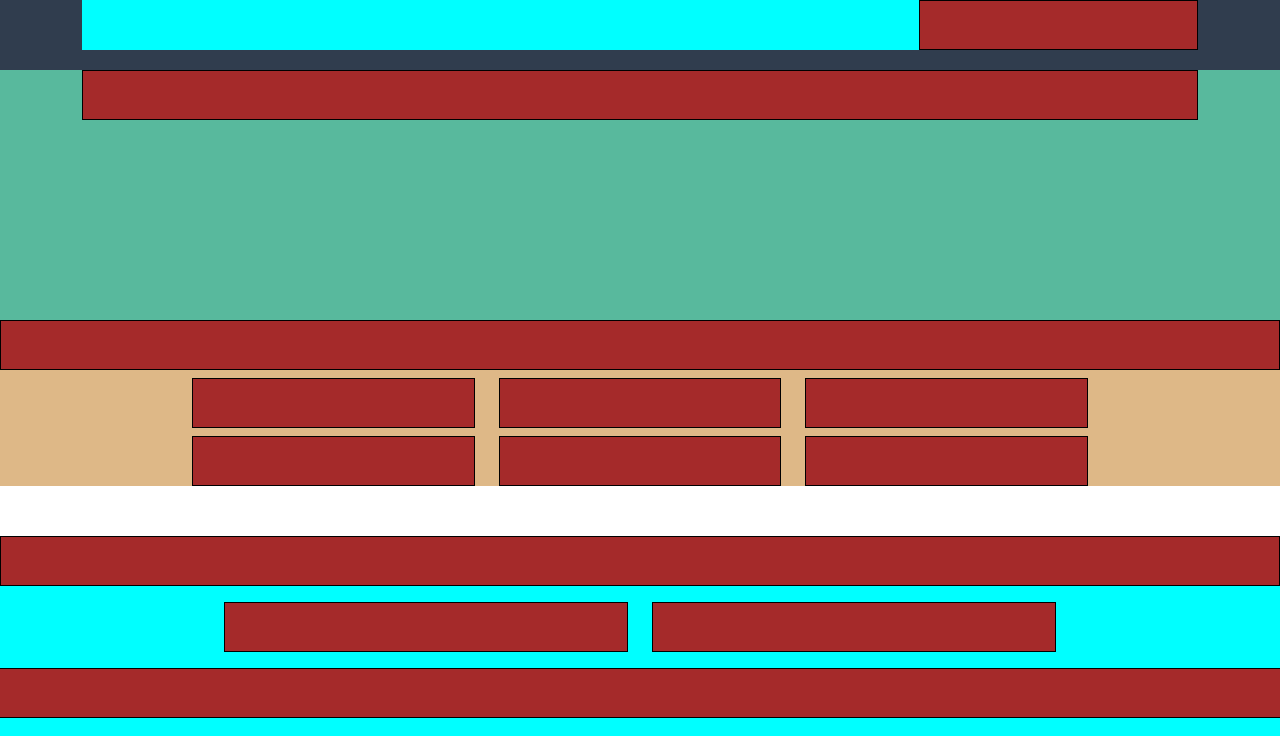
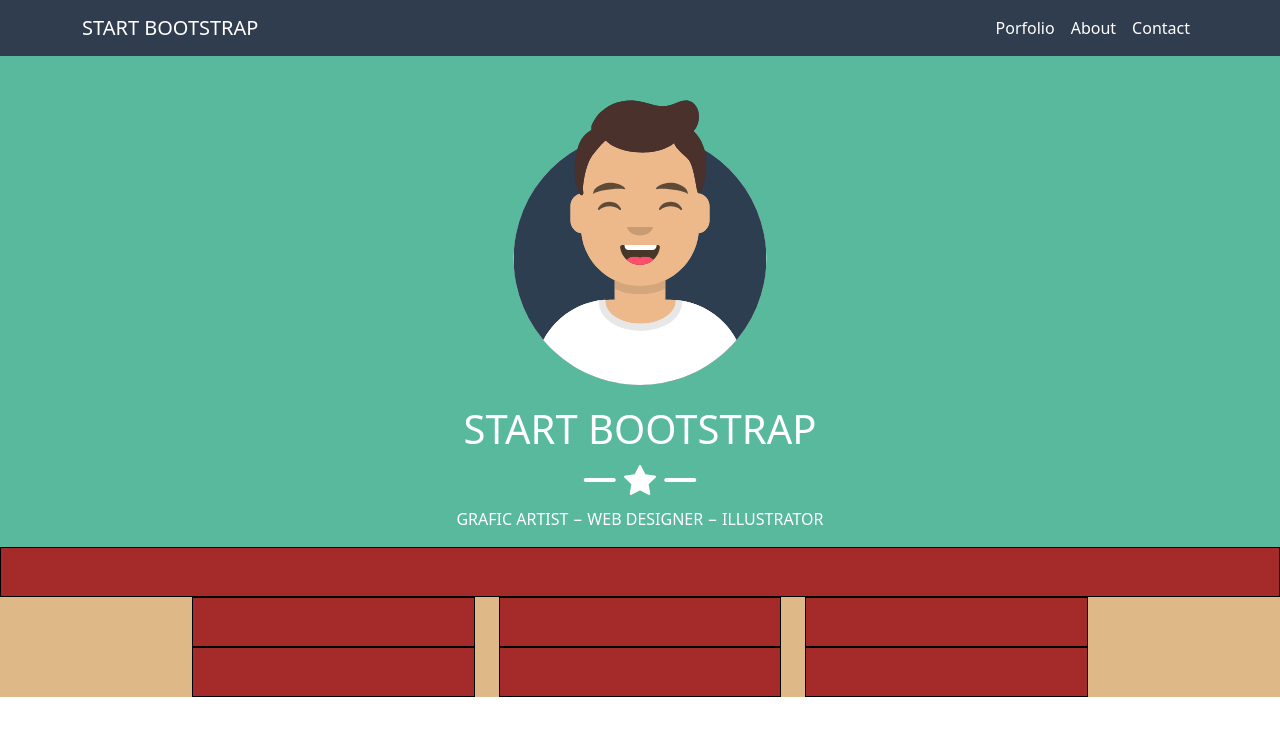
Before and after one commit to iormat/html-css-bootstrap-freelancer, a plain HTML site: page index.html in a window 1280 px wide. Shown: the top 747 px of the page. Drawn offline with nearby package versions, Linux system fonts and the light colour scheme.

Commit message:
header update

```diff
--- a/css/mediaquery.css
+++ b/css/mediaquery.css
@@ -3,10 +3,23 @@
     .ps_container {
         max-width: 90%;
     }
+
+    #banner img {
+        width: 50%;
+    }
+
+
 }
 
 @media screen and (min-width: 992px) {
     .ps_container {
         max-width: 70%;
     }
+
+    #banner img {
+        width: 30%;
+    }
+
+
+
 }
--- a/css/style.css
+++ b/css/style.css
@@ -1,6 +1,12 @@
+/* GENERAL RULES */
 body {
     overflow-x: hidden;
 }
+
+h1, p {
+    text-transform: uppercase;
+}
+
 
 /* debug */
 .prova {
@@ -17,15 +23,39 @@ body {
 /* HEADER RULES */
 nav {
     background-color: #303D4E;
-    height: 70px;
     width: 100%;
+    color: #fff;
 }
 
+.navbar {
+    position: fixed;
+    top: 0;
+    left: 0;
+}
+
+.nav-item a {
+    text-transform: capitalize;
+}
+
+.navbar-collapse {
+    flex-grow: 0;
+    background-color: #303D4E;
+}
     /* banner */
 #banner {
+    padding-top: 90px;
     background-color: #58B99D;
-    /* debug */
-    height: 250px;
+    color: #fff;
+    text-align: center;
+}
+
+#banner img {
+    width: 100%;
+    margin-bottom: 20px;
+}
+
+p {
+    font-size: 1rem;
 }
 
 /* MAIN */
--- a/index.html
+++ b/index.html
@@ -5,6 +5,7 @@
     <meta http-equiv="X-UA-Compatible" content="IE=edge">
     <meta name="viewport" content="width=device-width, initial-scale=1.0">
     <link href="https://cdn.jsdelivr.net/npm/bootstrap@5.1.3/dist/css/bootstrap.min.css" rel="stylesheet" integrity="sha384-1BmE4kWBq78iYhFldvKuhfTAU6auU8tT94WrHftjDbrCEXSU1oBoqyl2QvZ6jIW3" crossorigin="anonymous">
+    <link rel="stylesheet" href="https://cdn.jsdelivr.net/npm/bootstrap-icons@1.5.0/font/bootstrap-icons.css">
     <link rel="stylesheet" href="css/style.css">
     <link rel="stylesheet" href="css/mediaquery.css">
     <title> Bootstrap-Freelancer </title>
@@ -13,26 +14,54 @@
     <!-- intestazione -->
     <header>
         <!-- navigazione -->
-        <nav>
-            <div class="container-lg">
-                <div class="row justify-content-between g-0">
-                    <div class="col">
-                        <div class="prova"></div>
-                    </div>
-                    <div class="col-1 col-md-2 col-lg-3">
-                        <div class="prova2"></div>
-                    </div>
-                </div>
+        <nav class="navbar navbar-expand-sm navbar-dark">
+            <div class="container justify-content-between">
+              <a class="navbar-brand" href="#"> START BOOTSTRAP </a>
+
+              <button class="navbar-toggler" type="button" data-bs-toggle="collapse" data-bs-target="#navbarSupportedContent" aria-controls="navbarSupportedContent" aria-expanded="false" aria-label="Toggle navigation">
+                <span class="navbar-toggler-icon"></span>
+              </button>
+
+              <div class="collapse navbar-collapse" id="navbarSupportedContent">
+                <ul class="navbar-nav me-auto mb-2 mb-lg-0">
+                  <li class="nav-item">
+                    <a class="nav-link active" aria-current="page" href="#portfolio"> porfolio </a>
+                  </li>
+
+                  <li class="nav-item">
+                    <a class="nav-link active" href="#about"> about </a>
+                  </li>
+
+                  <li class="nav-item">
+                    <a class="nav-link active" href="#contact"> contact </a>
+                  </li>
+                </ul>
             </div>
         </nav>
         <!-- banner -->
         <section id="banner">
                 <div class="container-sm">
                     <div class="row justify-content-center">
-                        <div class="container">
-                            <div class="col-12">
-                                <div class="prova2"></div>
-                            </div>
+                        <div class="col-10">
+                            <img src="img/avatar.svg" alt="">
+                        </div>
+                    </div>
+                    <!-- parte testo banner -->
+                    <div class="col-12">
+                        <h1> start bootstrap </h1>
+                    </div>
+
+                    <div class="row justify-content-center">
+                        <div class="col-12">
+                            <h2>
+                                <i class="bi bi-dash-lg"></i>
+                                <i class="bi bi-star-fill"></i>
+                                <i class="bi bi-dash-lg"></i>
+                            </h2>
+                        </div>
+
+                        <div class="col-12">
+                            <p> grafic artist &minus; web designer &minus; illustrator </p>
                         </div>
                     </div>
                 </div>
@@ -48,28 +77,28 @@
                 </div>
             </div>
             <div class="ps_container">
-                <div class="row">
-                    <div class="col-12 col-md-6 col-xl-4 gy-2">
+                <div class="row row-cols-1 row-cols-md-2 row-cols-xl-3">
+                    <div class="col">
                         <div class="prova2"></div>
                     </div>
 
-                    <div class="col-12 col-md-6 col-xl-4 gy-2">
+                    <div class="col">
                         <div class="prova2"></div>
                     </div>
 
-                    <div class="col-12 col-md-6 col-xl-4 gy-2">
+                    <div class="col">
                         <div class="prova2"></div>
                     </div>
 
-                    <div class="col-12 col-md-6 col-xl-4 gy-2">
+                    <div class="col">
                         <div class="prova2"></div>
                     </div>
 
-                    <div class="col-12 col-md-6 col-xl-4 gy-2">
+                    <div class="col">
                         <div class="prova2"></div>
                     </div>
 
-                    <div class="col-12 col-md-6 col-xl-4 gy-2">
+                    <div class="col">
                         <div class="prova2"></div>
                     </div>
                 </div>
@@ -132,5 +161,7 @@
             </div>
         </section>
     </footer>
+    <!-- BOOTSRAP SCRIPTS -->
+    <script src="https://cdn.jsdelivr.net/npm/bootstrap@5.1.3/dist/js/bootstrap.bundle.min.js" integrity="sha384-ka7Sk0Gln4gmtz2MlQnikT1wXgYsOg+OMhuP+IlRH9sENBO0LRn5q+8nbTov4+1p" crossorigin="anonymous"></script>
 </body>
 </html>
```
